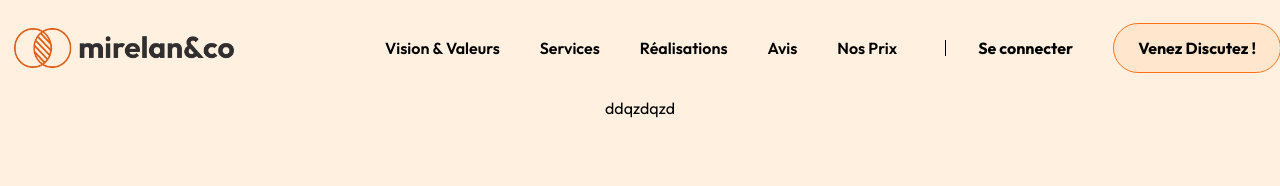
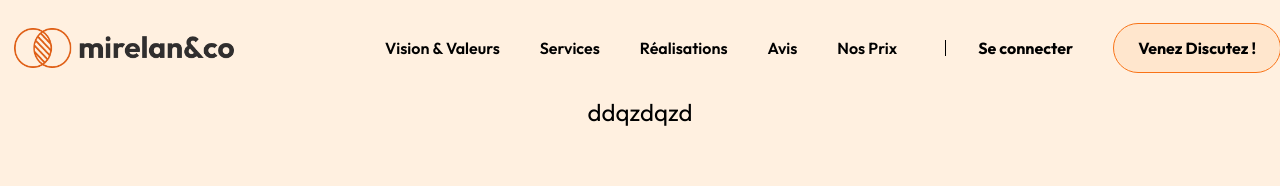
Before and after one commit to MirelanAgency/mirelan-frontend-nextjs, a Next.js app: page / in a window 1280 px wide. Shown: the top 186 px of the page. Built offline with nearby package versions, Linux system fonts and the light colour scheme.

Commit message:
fix: containers tailwind don't work

```diff
--- a/tailwind.config.ts
+++ b/tailwind.config.ts
@@ -5,6 +5,7 @@ const config: Config = {
     "./src/pages/**/*.{js,ts,jsx,tsx,mdx}",
     "./src/components/**/*.{js,ts,jsx,tsx,mdx}",
     "./src/app/**/*.{js,ts,jsx,tsx,mdx}",
+    "./src/containers/**/*.{js,ts,jsx,tsx,mdx}",
   ],
   theme: {
     extend: {
```
